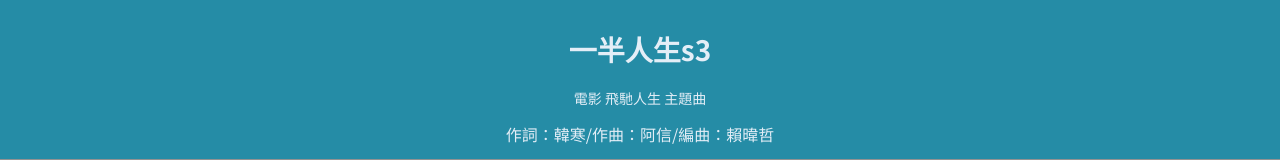
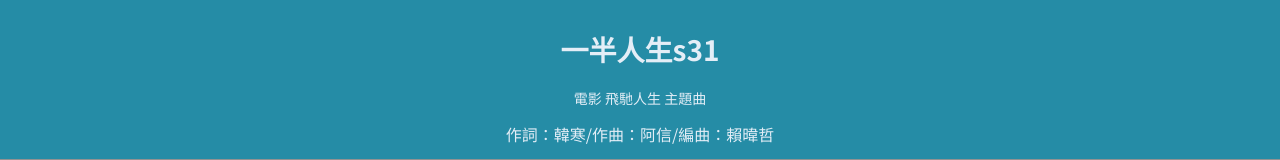
Before and after one commit to peterchang72/1110316_hw03, a plain HTML site: page index.html in a window 1280 px wide. Shown: the top 160 px of the page. Drawn offline with Linux system fonts and the light colour scheme.

Commit message:
modify31

```diff
--- a/index.html
+++ b/index.html
@@ -13,7 +13,7 @@
 ================================================== -->
     <body>
         <header>
-            <h1>一半人生s3</h1>
+            <h1>一半人生s31</h1>
             <h3>電影 飛馳人生 主題曲</h3>
             <h2>作詞：韓寒/作曲：阿信/編曲：賴暐哲</h2>
             <!-- nav導覽列設定開始-->
```
